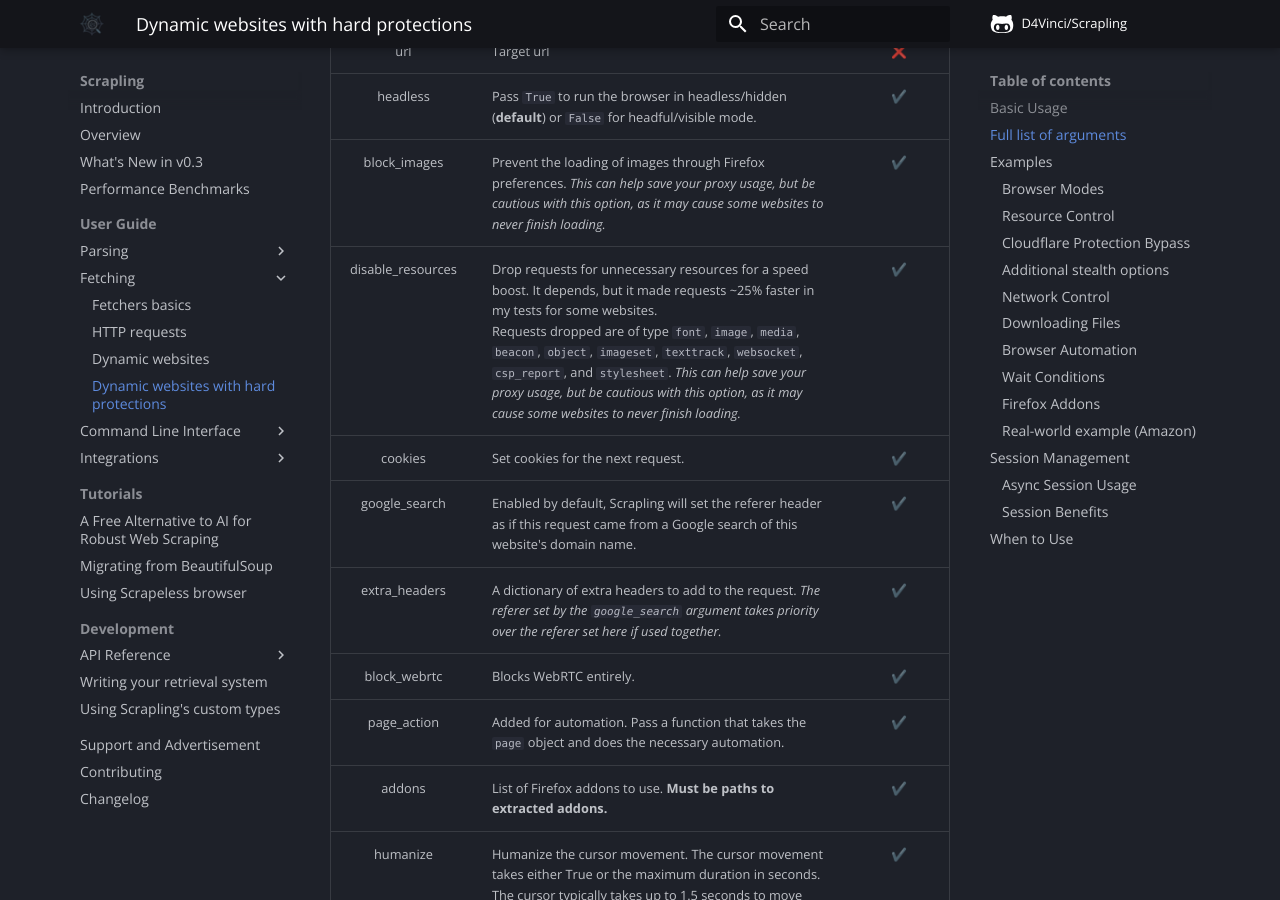
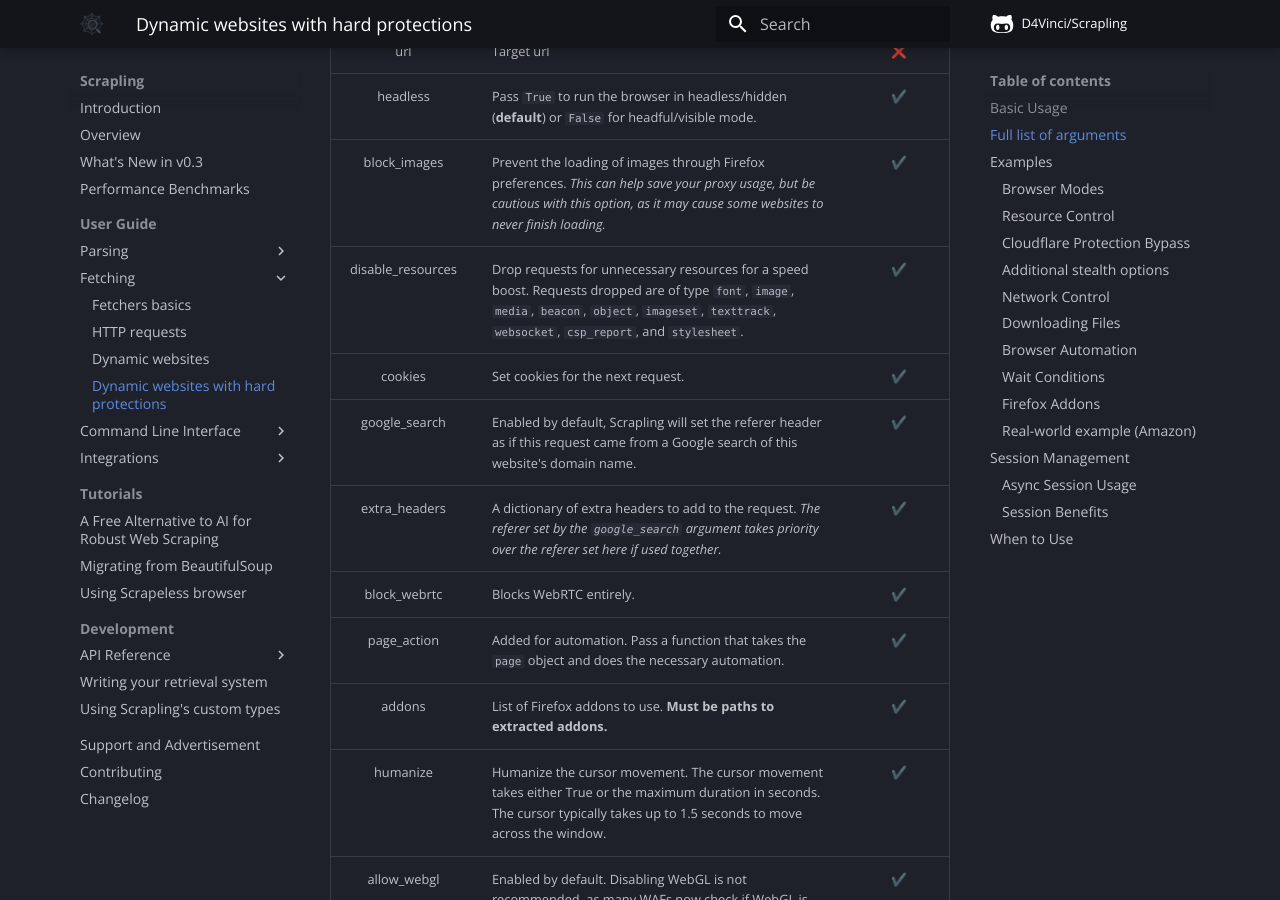
Before and after one commit to malik-aliyev-94/Scrapling, an MkDocs documentation site: the page built from docs/fetching/stealthy.md, in a window 1280 px wide and 900 px high, scrolled down 1059 px. Built offline with MkDocs 1.6.1 and Material for MkDocs 9.7.7, drawn with Linux system fonts in a browser that asks for light colours; some web fonts are replaced; comment, search, counter and statistics services are not loaded.

```diff
--- a/docs/fetching/stealthy.md
+++ b/docs/fetching/stealthy.md
@@ -24,35 +24,35 @@
 Scrapling provides many options with this fetcher and its session classes. Before jumping to the [examples](#examples), here's the full list of arguments
 
 
-|      Argument       | Description                                                                                                                                                                                                                                                                                                                                                                                                                 | Optional |
-|:-------------------:|-----------------------------------------------------------------------------------------------------------------------------------------------------------------------------------------------------------------------------------------------------------------------------------------------------------------------------------------------------------------------------------------------------------------------------|:--------:|
-|         url         | Target url                                                                                                                                                                                                                                                                                                                                                                                                                  |    ❌     |
-|      headless       | Pass `True` to run the browser in headless/hidden (**default**) or `False` for headful/visible mode.                                                                                                                                                                                                                                                                                                                        |    ✔️    |
-|    block_images     | Prevent the loading of images through Firefox preferences. _This can help save your proxy usage, but be cautious with this option, as it may cause some websites to never finish loading._                                                                                                                                                                                                                                  |    ✔️    |
-|  disable_resources  | Drop requests for unnecessary resources for a speed boost. It depends, but it made requests ~25% faster in my tests for some websites.<br/>Requests dropped are of type `font`, `image`, `media`, `beacon`, `object`, `imageset`, `texttrack`, `websocket`, `csp_report`, and `stylesheet`. _This can help save your proxy usage, but be cautious with this option, as it may cause some websites to never finish loading._ |    ✔️    |
-|       cookies       | Set cookies for the next request.                                                                                                                                                                                                                                                                                                                                                                                           |    ✔️    |
-|    google_search    | Enabled by default, Scrapling will set the referer header as if this request came from a Google search of this website's domain name.                                                                                                                                                                                                                                                                                       |    ✔️    |
-|    extra_headers    | A dictionary of extra headers to add to the request. _The referer set by the `google_search` argument takes priority over the referer set here if used together._                                                                                                                                                                                                                                                           |    ✔️    |
-|    block_webrtc     | Blocks WebRTC entirely.                                                                                                                                                                                                                                                                                                                                                                                                     |    ✔️    |
-|     page_action     | Added for automation. Pass a function that takes the `page` object and does the necessary automation.                                                                                                                                                                                                                                                                                                                       |    ✔️    |
-|       addons        | List of Firefox addons to use. **Must be paths to extracted addons.**                                                                                                                                                                                                                                                                                                                                                       |    ✔️    |
-|      humanize       | Humanize the cursor movement. The cursor movement takes either True or the maximum duration in seconds. The cursor typically takes up to 1.5 seconds to move across the window.                                                                                                                                                                                                                                             |    ✔️    |
-|     allow_webgl     | Enabled by default. Disabling WebGL is not recommended, as many WAFs now check if WebGL is enabled.                                                                                                                                                                                                                                                                                                                         |    ✔️    |
-|        geoip        | Recommended to use with proxies; Automatically use IPs' longitude, latitude, timezone, country, locale, & spoof the WebRTC IP address. It will also calculate and spoof the browser's language based on the distribution of language speakers in the target region.                                                                                                                                                         |    ✔️    |
-|    os_randomize     | If enabled, Scrapling will randomize the OS fingerprints used. The default is matching the fingerprints with the current OS.                                                                                                                                                                                                                                                                                                |    ✔️    |
-|     disable_ads     | Disabled by default; this installs the `uBlock Origin` addon on the browser if enabled.                                                                                                                                                                                                                                                                                                                                     |    ✔️    |
-|  solve_cloudflare   | When enabled, fetcher solves all types of Cloudflare's Turnstile/Interstitial challenges before returning the response to you.                                                                                                                                                                                                                                                                                              |    ✔️    |
-|    network_idle     | Wait for the page until there are no network connections for at least 500 ms.                                                                                                                                                                                                                                                                                                                                               |    ✔️    |
-|      load_dom       | Enabled by default, wait for all JavaScript on page(s) to fully load and execute (wait for the `domcontentloaded` state).                                                                                                                                                                                                                                                                                                   |    ✔️    |
-|       timeout       | The timeout used in all operations and waits through the page. It's in milliseconds, and the default is 30000.                                                                                                                                                                                                                                                                                                              |    ✔️    |
-|        wait         | The time (milliseconds) the fetcher will wait after everything finishes before closing the page and returning the `Response` object.                                                                                                                                                                                                                                                                                        |    ✔️    |
-|    wait_selector    | Wait for a specific css selector to be in a specific state.                                                                                                                                                                                                                                                                                                                                                                 |    ✔️    |
-|     init_script     | An absolute path to a JavaScript file to be executed on page creation for all pages in this session.                                                                                                                                                                                                                                                                                                                        |    ✔️    |
-| wait_selector_state | Scrapling will wait for the given state to be fulfilled for the selector given with `wait_selector`. _Default state is `attached`._                                                                                                                                                                                                                                                                                         |    ✔️    |
-|        proxy        | The proxy to be used with requests. It can be a string or a dictionary with only the keys 'server', 'username', and 'password'.                                                                                                                                                                                                                                                                                             |    ✔️    |
-|    user_data_dir    | Path to a User Data Directory, which stores browser session data like cookies and local storage. The default is to create a temporary directory. **Only Works with sessions**                                                                                                                                                                                                                                               |    ✔️    |
-|   additional_args   | Additional arguments to be passed to Camoufox as additional settings, and they take higher priority than Scrapling's settings.                                                                                                                                                                                                                                                                                              |    ✔️    |
-|   selector_config   | A dictionary of custom parsing arguments to be used when creating the final `Selector`/`Response` class.                                                                                                                                                                                                                                                                                                                    |    ✔️    |
+|      Argument       | Description                                                                                                                                                                                                                                                         | Optional |
+|:-------------------:|---------------------------------------------------------------------------------------------------------------------------------------------------------------------------------------------------------------------------------------------------------------------|:--------:|
+|         url         | Target url                                                                                                                                                                                                                                                          |    ❌     |
+|      headless       | Pass `True` to run the browser in headless/hidden (**default**) or `False` for headful/visible mode.                                                                                                                                                                |    ✔️    |
+|    block_images     | Prevent the loading of images through Firefox preferences. _This can help save your proxy usage, but be cautious with this option, as it may cause some websites to never finish loading._                                                                          |    ✔️    |
+|  disable_resources  | Drop requests for unnecessary resources for a speed boost. Requests dropped are of type `font`, `image`, `media`, `beacon`, `object`, `imageset`, `texttrack`, `websocket`, `csp_report`, and `stylesheet`.                                                         |    ✔️    |
+|       cookies       | Set cookies for the next request.                                                                                                                                                                                                                                   |    ✔️    |
+|    google_search    | Enabled by default, Scrapling will set the referer header as if this request came from a Google search of this website's domain name.                                                                                                                               |    ✔️    |
+|    extra_headers    | A dictionary of extra headers to add to the request. _The referer set by the `google_search` argument takes priority over the referer set here if used together._                                                                                                   |    ✔️    |
+|    block_webrtc     | Blocks WebRTC entirely.                                                                                                                                                                                                                                             |    ✔️    |
+|     page_action     | Added for automation. Pass a function that takes the `page` object and does the necessary automation.                                                                                                                                                               |    ✔️    |
+|       addons        | List of Firefox addons to use. **Must be paths to extracted addons.**                                                                                                                                                                                               |    ✔️    |
+|      humanize       | Humanize the cursor movement. The cursor movement takes either True or the maximum duration in seconds. The cursor typically takes up to 1.5 seconds to move across the window.                                                                                     |    ✔️    |
+|     allow_webgl     | Enabled by default. Disabling WebGL is not recommended, as many WAFs now check if WebGL is enabled.                                                                                                                                                                 |    ✔️    |
+|        geoip        | Recommended to use with proxies; Automatically use IPs' longitude, latitude, timezone, country, locale, & spoof the WebRTC IP address. It will also calculate and spoof the browser's language based on the distribution of language speakers in the target region. |    ✔️    |
+|    os_randomize     | If enabled, Scrapling will randomize the OS fingerprints used. The default is matching the fingerprints with the current OS.                                                                                                                                        |    ✔️    |
+|     disable_ads     | Disabled by default; this installs the `uBlock Origin` addon on the browser if enabled.                                                                                                                                                                             |    ✔️    |
+|  solve_cloudflare   | When enabled, fetcher solves all types of Cloudflare's Turnstile/Interstitial challenges before returning the response to you.                                                                                                                                      |    ✔️    |
+|    network_idle     | Wait for the page until there are no network connections for at least 500 ms.                                                                                                                                                                                       |    ✔️    |
+|      load_dom       | Enabled by default, wait for all JavaScript on page(s) to fully load and execute (wait for the `domcontentloaded` state).                                                                                                                                           |    ✔️    |
+|       timeout       | The timeout used in all operations and waits through the page. It's in milliseconds, and the default is 30000.                                                                                                                                                      |    ✔️    |
+|        wait         | The time (milliseconds) the fetcher will wait after everything finishes before closing the page and returning the `Response` object.                                                                                                                                |    ✔️    |
+|    wait_selector    | Wait for a specific css selector to be in a specific state.                                                                                                                                                                                                         |    ✔️    |
+|     init_script     | An absolute path to a JavaScript file to be executed on page creation for all pages in this session.                                                                                                                                                                |    ✔️    |
+| wait_selector_state | Scrapling will wait for the given state to be fulfilled for the selector given with `wait_selector`. _Default state is `attached`._                                                                                                                                 |    ✔️    |
+|        proxy        | The proxy to be used with requests. It can be a string or a dictionary with only the keys 'server', 'username', and 'password'.                                                                                                                                     |    ✔️    |
+|    user_data_dir    | Path to a User Data Directory, which stores browser session data like cookies and local storage. The default is to create a temporary directory. **Only Works with sessions**                                                                                       |    ✔️    |
+|   additional_args   | Additional arguments to be passed to Camoufox as additional settings, and they take higher priority than Scrapling's settings.                                                                                                                                      |    ✔️    |
+|   selector_config   | A dictionary of custom parsing arguments to be used when creating the final `Selector`/`Response` class.                                                                                                                                                            |    ✔️    |
 
 In session classes, all these arguments can be set globally for the session. Still, you can configure each request individually by passing some of the arguments here that can be configured on the browser tab level like: `google_search`, `timeout`, `wait`, `page_action`, `extra_headers`, `disable_resources`, `wait_selector`, `wait_selector_state`, `network_idle`, `load_dom`, `solve_cloudflare`, and `selector_config`.
 
```
Also changed, not shown: docs/fetching/choosing.md (+12 -12 lines).
